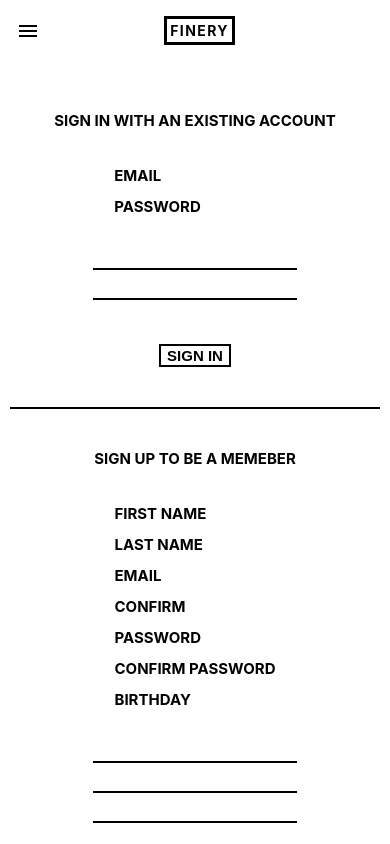
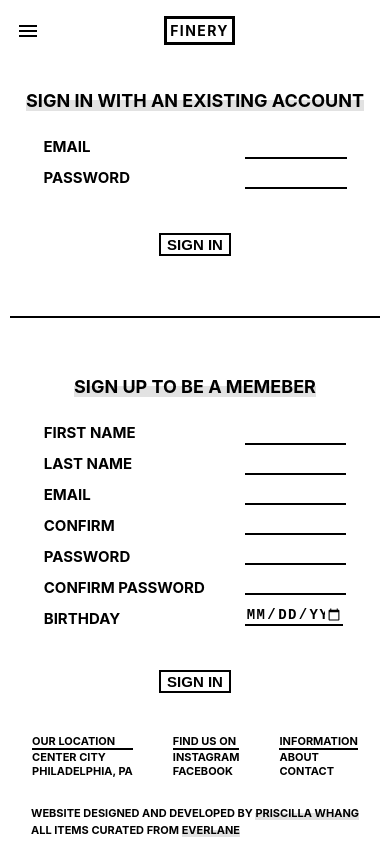
Before and after one commit to qriscilla/finery, a React (Create React App) app: page /finery/account in a window 390 px wide. Shown: the top 844 px of the page. Built offline with nearby package versions, Linux system fonts and the light colour scheme.

Commit message:
Made mobile-responsive

```diff
--- a/src/components/pages/Account.js
+++ b/src/components/pages/Account.js
@@ -2,24 +2,28 @@
 import Grid from '@material-ui/core/Grid';
 import { makeStyles } from '@material-ui/core/styles';
 
+// Styles
 const account = {
     margin: '10px'
 }
 const ul = {
-    listStyleType: 'none'
+    listStyleType: 'none',
 }
 const sign = {
     textAlign: 'center',
-    marginBottom: '20px',
+    marginBottom: '10px',
     fontWeight: 'bold',
-    fontSize: '15px',
+    fontSize: '18px',
+}
+const form = {
+    marginLeft: '-20px',
 }
 const field = {
     marginBottom:'12px',
     fontWeight:'bold',
     fontSize:'15px'
 }
-const fields = {
+const password = {
     marginBottom: '14px',
     fontWeight:'bold',
     fontSize:'15px',
@@ -33,11 +37,12 @@
     borderBottom:'2px solid black',
     fontSize:'14px',
     letterSpacing:'0.1em',
-    width:'200px',
+    width:'25vw',
     marginBottom:'8px'
 }
 const buttonSpan = {
-    textAlign:'center',marginTop:'20px'
+    textAlign:'center',
+    marginTop:'20px'
 }
 const button = {
     backgroundColor:'white',
@@ -46,7 +51,8 @@
     width:'70',
     fontSize:'15px',
     outline:'none',
-    cursor: 'pointer'
+    cursor: 'pointer',
+    marginBottom: '20px'
 }
 
 const useStyles = makeStyles((theme) => ({
@@ -60,7 +66,6 @@
             borderBottom: '2px solid black',
             marginBottom: '40px',
             paddingBottom: '40px',
-            marginTop: '40px'
         },
     },
   }));
@@ -69,18 +74,14 @@
     const classes = useStyles();
 
     return (
-
         <Grid container style={account} alignItems='flex-start'>
-
             <Grid item container direction='column' justify='center' xs={12} md={6} className={classes.borderBottom}>
-                <span style={sign}>SIGN IN WITH AN EXISTING ACCOUNT</span>
-
-
-                <Grid item container direction='row' justify='center' style={{marginLeft:'-20px'}}>
+                <p style={sign}><span style={{backgroundImage: 'linear-gradient(180deg,transparent 50%,hsla(0,0%,77.3%,.5) 0)'}}>SIGN IN WITH AN EXISTING ACCOUNT</span></p>
+                <Grid item container direction='row' justify='center' style={form}>
                     <Grid item>
                         <ul style={ul}>
                             <li style={field}>EMAIL</li>
-                                <li style={fields}>PASSWORD</li>
+                            <li style={password}>PASSWORD</li>
                         </ul>
                     </Grid>
                     <Grid item>
@@ -90,16 +91,13 @@
                         </ul>
                     </Grid>
                 </Grid>
-
                 <span style={buttonSpan}>
                     <button style={button}>SIGN IN</button>
                 </span>
             </Grid>
-
             <Grid item container direction='column' justify='center' xs={12} md={6} className={classes.borderLeft}>
-                <span style={sign}>SIGN UP TO BE A MEMEBER</span>
-
-                <Grid item container direction='row' justify='center' style={{marginLeft:'-20px'}}>
+                <p style={sign}><span style={{backgroundImage: 'linear-gradient(180deg,transparent 50%,hsla(0,0%,77.3%,.5) 0)'}}>SIGN UP TO BE A MEMEBER</span></p>
+                <Grid item container direction='row' justify='center' style={form}>
                     <Grid item>
                         <ul style={ul}>
                             <li style={field}>FIRST NAME</li>
@@ -123,13 +121,11 @@
                         </ul>
                     </Grid>
                 </Grid>
-
                 <span style={buttonSpan}>
                     {/* <p style={{fontSize:'12px',fontWeight:'bold'}}>BY CREATING YOUR ACCOUNT, YOU AGREE TO OUR TERMS AND CONDITIONS & PRIVACY POLICY</p> */}
                     <button style={button}>SIGN IN</button>
                 </span>
             </Grid>
-
         </Grid>
     );
 }
--- a/src/components/pages/Cart.js
+++ b/src/components/pages/Cart.js
@@ -8,84 +8,76 @@
 import TableBody from '@material-ui/core/TableBody';
 import { Link } from 'react-router-dom';
 
+// Styles
+const cart = {
+    fontWeight:'bold',
+    fontSize:'14px',
+    textAlign:'center'
+}
+const shopLink = {
+    fontSize:'20px',
+    color:'black',
+    textDecoration:'none',
+    backgroundImage: 'linear-gradient(180deg,transparent 50%,hsla(0,0%,77.3%,.5) 0)'
+}
+const tableContainer = {
+    border: '2px solid black',
+    width: '300px'
+}
+const rowBorder = {
+    borderBottom: '2px solid black',
+}
+const tableCell = {
+    fontWeight: 'bold'
+}
+const button = {
+    width:'100%',
+    height:'50px',
+    cursor:'pointer',
+    outline:'none',
+    backgroundColor:'black',
+    color:'white',
+    fontWeight:'bold',
+    fontSize:'14px',
+    border:'2px solid black'
+}
+
 function Cart() {
-
     return (
-
         <Grid container alignItems='flex-start'>
-
             <Grid item container xs={12} md={8} justify='center'>
-                <Grid item style={{fontWeight:'bold',fontSize:'14px',textAlign:'center'}}>
+                <Grid item style={cart}>
                     <p>YOU HAVE NO ITEMS IN YOUR CART.</p>
-                    <Link style={{fontSize:'20px',color:'black',textDecoration:'none',backgroundImage: 'linear-gradient(180deg,transparent 50%,hsla(0,0%,77.3%,.5) 0)'}}>SHOP NOW</Link>
+                    <Link style={shopLink}>SHOP NOW</Link>
                 </Grid>
             </Grid>
-
             <Grid item container xs={12} md={4} justify='center'>
-                <TableContainer style={{border:'2px solid black',width:'300px'}}>
+                <TableContainer style={tableContainer}>
                     <Table>
                         <TableHead>
-                            <TableRow style={{borderBottom:'2px solid black'}}>
-                                <TableCell align="center" colSpan={3} style={{fontWeight:'bold'}}>ORDER SUMMARY</TableCell>
+                            <TableRow style={rowBorder}>
+                                <TableCell align="center" colSpan={3} style={tableCell}>ORDER SUMMARY</TableCell>
                             </TableRow>
                         </TableHead>
                         <TableBody>
-                            <TableRow style={{borderBottom:'2px solid black'}}>
-                                <TableCell style={{fontWeight:'bold'}}>SUBTOTAL</TableCell>
-                                <TableCell align="right" style={{fontWeight:'bold'}}>$0</TableCell>
+                            <TableRow style={rowBorder}>
+                                <TableCell style={tableCell}>SUBTOTAL</TableCell>
+                                <TableCell align="right" style={tableCell}>$0</TableCell>
                             </TableRow>
-                            <TableRow style={{borderBottom:'2px solid black'}}>
-                                <TableCell style={{fontWeight:'bold'}}>SHIPPING</TableCell>
-                                <TableCell align="right" style={{fontWeight:'bold'}}>FREE</TableCell>
+                            <TableRow style={rowBorder}>
+                                <TableCell style={tableCell}>SHIPPING</TableCell>
+                                <TableCell align="right" style={tableCell}>FREE</TableCell>
                             </TableRow>
                             <TableRow>
-                                <TableCell style={{fontWeight:'bold'}}>TOTAL</TableCell>
-                                <TableCell align="right" style={{fontWeight:'bold'}}>$0</TableCell>
+                                <TableCell style={tableCell}>TOTAL</TableCell>
+                                <TableCell align="right" style={tableCell}>$0</TableCell>
                             </TableRow>
                         </TableBody>
                     </Table>
-                    <button style={{width:'100%',height:'50px',cursor:'pointer',outline:'none',backgroundColor:'black',color:'white',fontWeight:'bold',fontSize:'14px',border:'2px solid black'}}>PROCEED TO CHECKOUT</button>
+                    <button style={button}>PROCEED TO CHECKOUT</button>
                 </TableContainer>
             </Grid>
-
         </Grid>
-
-        // <Grid container xs={12} style={{margin:'20px'}}>
-        //     <Grid item xs={12} md={9} style={{fontWeight:'bold',fontSize:'14px',textAlign:'center'}}>
-        //         <p>YOU HAVE NO ITEMS IN YOUR CART.</p>
-        //         <Link style={{fontSize:'20px',color:'black',textDecoration:'none',backgroundImage: 'linear-gradient(180deg,transparent 50%,hsla(0,0%,77.3%,.5) 0)'}}>SHOP NOW</Link>
-        //     </Grid>
-
-        //     <Grid item xs={12} md={3}>
-
-                // <TableContainer style={{border:'2px solid black'}}>
-                //     <Table>
-                //         <TableHead>
-                //             <TableRow style={{borderBottom:'2px solid black'}}>
-                //                 <TableCell align="center" colSpan={3} style={{fontWeight:'bold'}}>ORDER SUMMARY</TableCell>
-                //             </TableRow>
-                //         </TableHead>
-                //         <TableBody>
-                //             <TableRow style={{borderBottom:'2px solid black'}}>
-                //                 <TableCell style={{fontWeight:'bold'}}>SUBTOTAL</TableCell>
-                //                 <TableCell align="right" style={{fontWeight:'bold'}}>$0</TableCell>
-                //             </TableRow>
-                //             <TableRow style={{borderBottom:'2px solid black'}}>
-                //                 <TableCell style={{fontWeight:'bold'}}>SHIPPING</TableCell>
-                //                 <TableCell align="right" style={{fontWeight:'bold'}}>FREE</TableCell>
-                //             </TableRow>
-                //             <TableRow>
-                //                 <TableCell style={{fontWeight:'bold'}}>TOTAL</TableCell>
-                //                 <TableCell align="right" style={{fontWeight:'bold'}}>$0</TableCell>
-                //             </TableRow>
-                //         </TableBody>
-                //     </Table>
-                //     <button style={{width:'100%',height:'50px',cursor:'pointer',outline:'none',backgroundColor:'black',color:'white',fontWeight:'bold',fontSize:'14px',border:'2px solid black'}}>PROCEED TO CHECKOUT</button>
-                // </TableContainer>
-
-        //     </Grid>
-
-        // </Grid>
     );
 }
 
--- a/src/components/pages/Search.js
+++ b/src/components/pages/Search.js
@@ -1,14 +1,38 @@
 import React from 'react';
 import Grid from '@material-ui/core/Grid';
 import SearchIcon from '@material-ui/icons/Search';
+
+// Styles
+const input = {
+    fontSize:'40px',
+    outline:'none',
+    border:'none',
+    borderBottom:'4px solid black',
+    marginRight:'10px',
+    textTransform:'uppercase',
+    fontWeight:'500',
+    letterSpacing:'2px',
+    width: '50vw'
+}
+const button = {
+    fontSize:'50px',
+    backgroundColor:'transparent',
+    border:'none',
+}
+const icon = {
+    transform: 'scale(2)',
+    marginLeft: '10px',
+    color: 'black',
+    cursor: 'pointer'
+}
 
 function Search() {
     return (
         <Grid container xs={12} justify='center'>
             <Grid item container alignItems='flex-start' justify='center'>
-                <input type='input' style={{fontSize:'40px',outline:'none',border:'none',borderBottom:'4px solid black',marginRight:'10px',textTransform:'uppercase',fontWeight:'500',letterSpacing:'2px'}}></input>
-                <button style={{fontSize:'50px',backgroundColor:'transparent',border:'none'}}>
-                    <SearchIcon style={{transform:'scale(2)',marginLeft:'10px',color:'black',cursor:'pointer'}} />
+                <input type='input' style={input}></input>
+                <button style={button}>
+                    <SearchIcon style={icon} />
                 </button>
             </Grid>
         </Grid>
```
Lines whose indentation alone changed are shown as unchanged.
